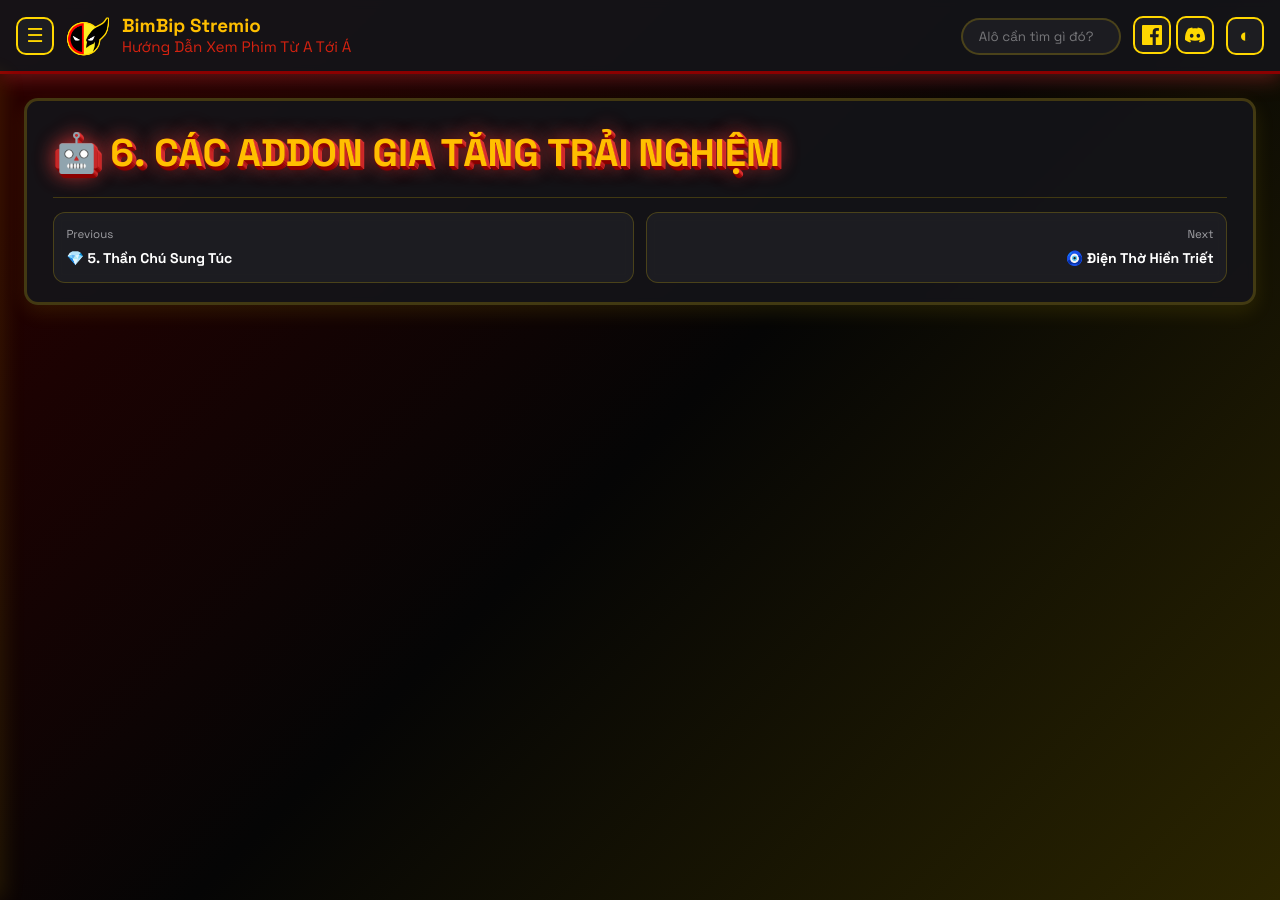
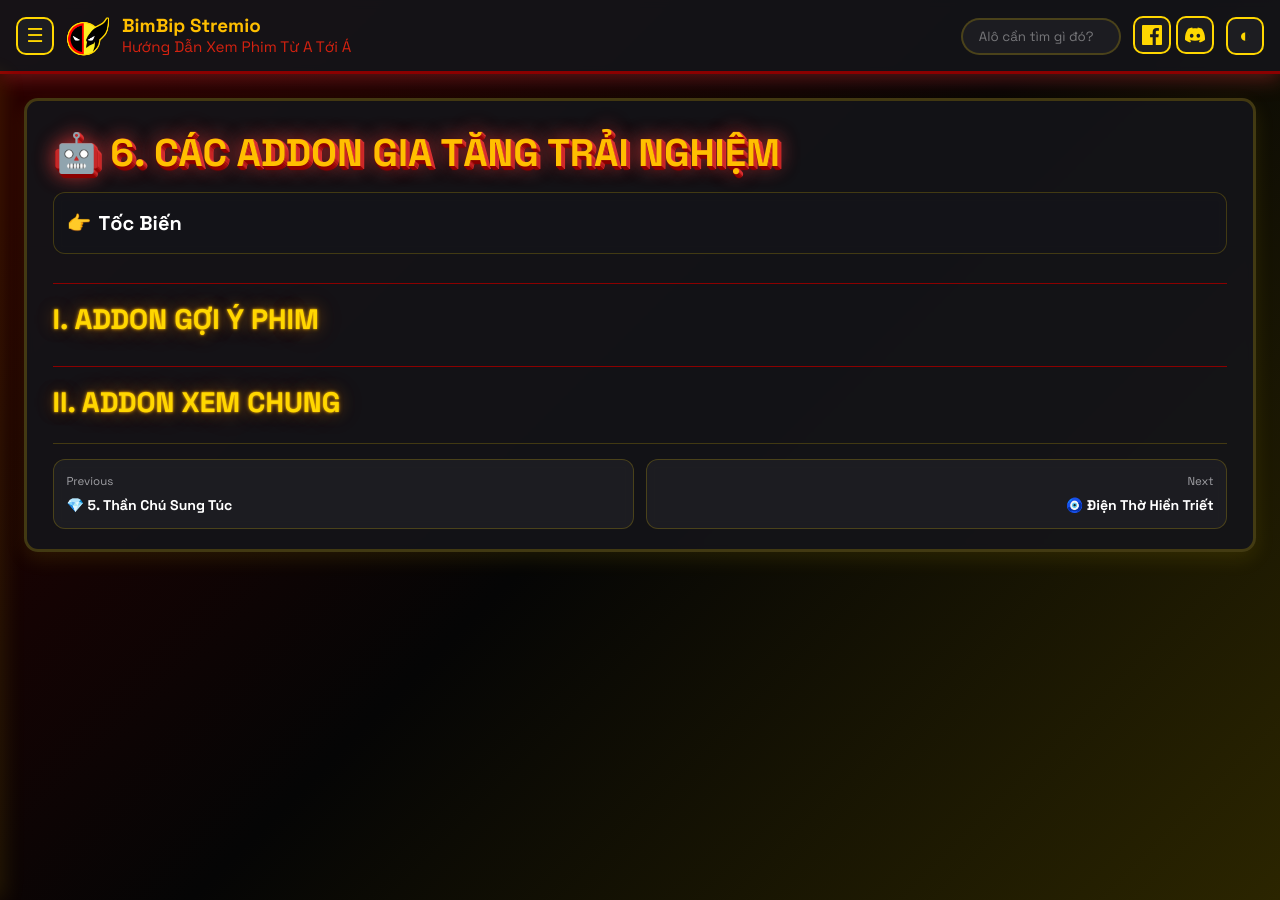
Before and after one commit to bimbipsubteam/bimbip-stremio, a Jekyll site: the page built from docs/guide/6-Personalized-Lists.md, in a window 1280 px wide. Built offline with Jekyll 4.4.1, drawn with Linux system fonts in a browser that asks for light colours.

Commit message:
Update 6-Personalized-Lists.md

```diff
--- a/docs/guide/6-Personalized-Lists.md
+++ b/docs/guide/6-Personalized-Lists.md
@@ -4,3 +4,6 @@
 ---
 
 # 🤖 6. Các addon gia tăng trải nghiệm
+
+## I. Addon gợi ý phim
+## II. Addon xem chung
```
